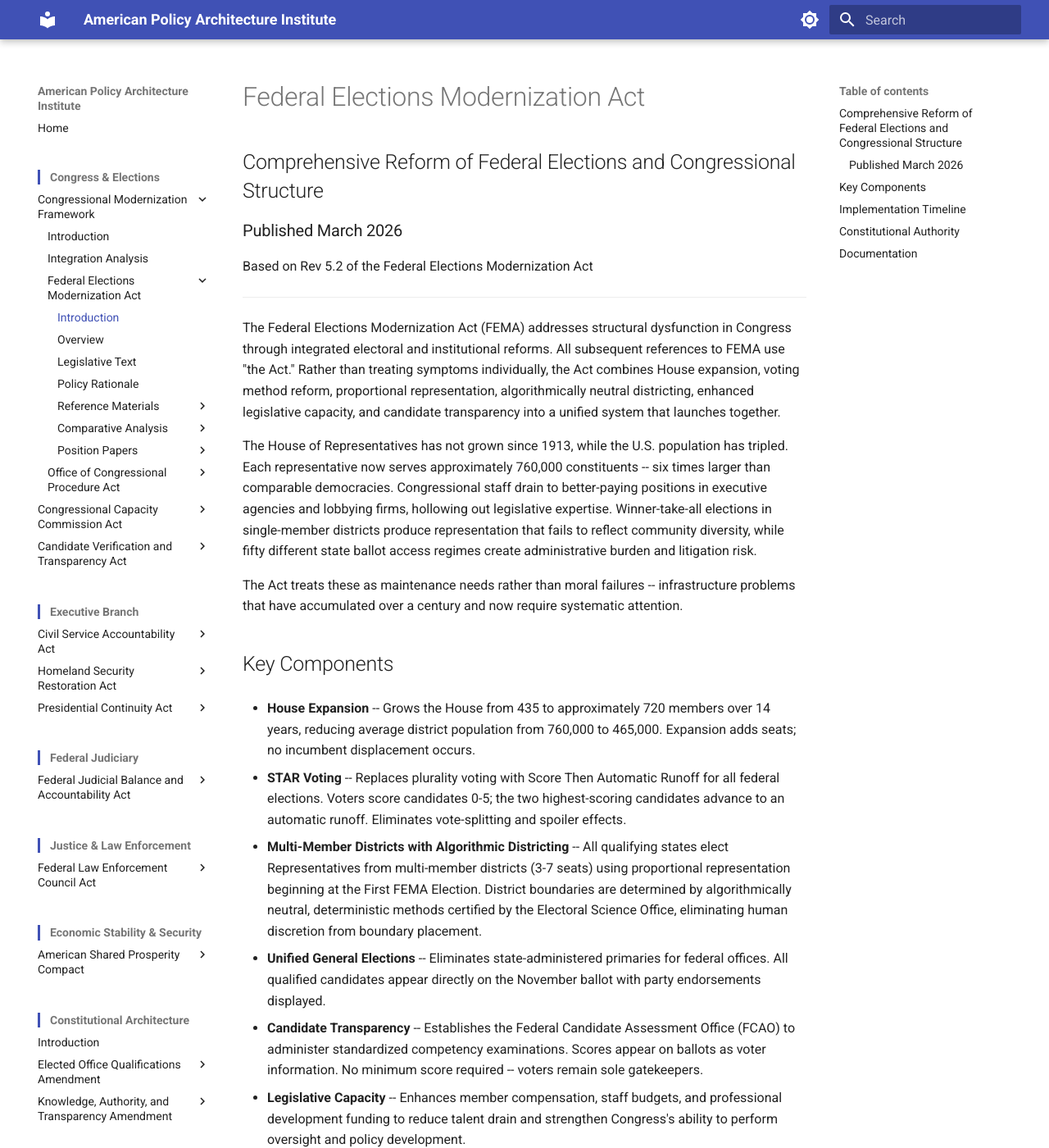
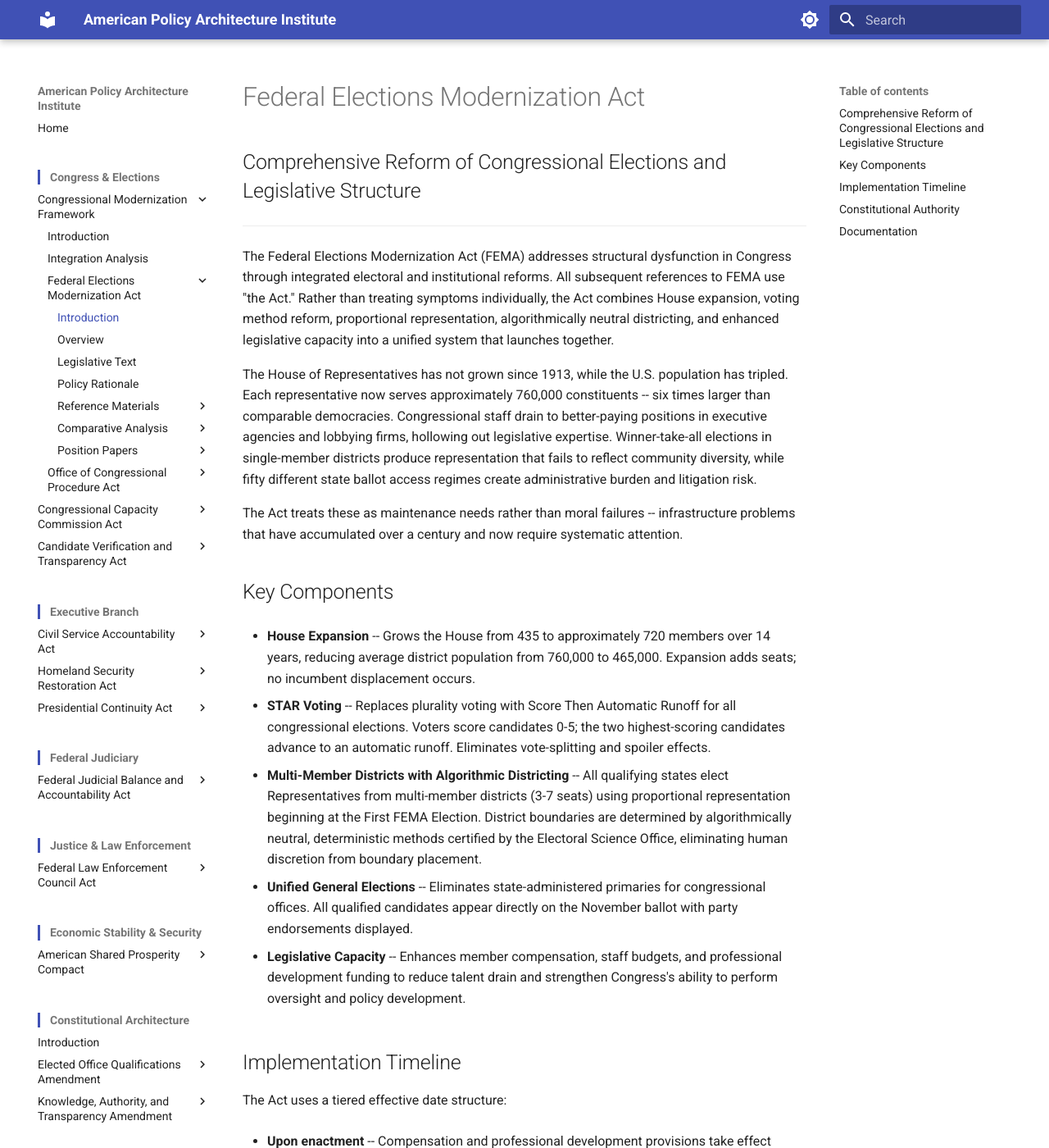
Before and after one commit to albertintech/apai, an MkDocs documentation site: the page built from docs/congress/cmf/fema/introduction.md, in a window 1280 px wide and 1400 px high. Shown: the whole window at 82% size. Built offline with MkDocs 1.6.1 and Material for MkDocs 9.7.7, drawn with Linux system fonts in a browser that asks for light colours; some of the changed text lies outside the part shown.

Commit message:
Update introduction.md

```diff
--- a/docs/congress/cmf/fema/introduction.md
+++ b/docs/congress/cmf/fema/introduction.md
@@ -1,14 +1,10 @@
 # Federal Elections Modernization Act
 
-## Comprehensive Reform of Federal Elections and Congressional Structure
-
-### Published March 2026
-
-Based on Rev 5.2 of the Federal Elections Modernization Act
+## Comprehensive Reform of Congressional Elections and Legislative Structure
 
 ---
 
-The Federal Elections Modernization Act (FEMA) addresses structural dysfunction in Congress through integrated electoral and institutional reforms. All subsequent references to FEMA use "the Act." Rather than treating symptoms individually, the Act combines House expansion, voting method reform, proportional representation, algorithmically neutral districting, enhanced legislative capacity, and candidate transparency into a unified system that launches together.
+The Federal Elections Modernization Act (FEMA) addresses structural dysfunction in Congress through integrated electoral and institutional reforms. All subsequent references to FEMA use "the Act." Rather than treating symptoms individually, the Act combines House expansion, voting method reform, proportional representation, algorithmically neutral districting, and enhanced legislative capacity into a unified system that launches together.
 
 The House of Representatives has not grown since 1913, while the U.S. population has tripled. Each representative now serves approximately 760,000 constituents -- six times larger than comparable democracies. Congressional staff drain to better-paying positions in executive agencies and lobbying firms, hollowing out legislative expertise. Winner-take-all elections in single-member districts produce representation that fails to reflect community diversity, while fifty different state ballot access regimes create administrative burden and litigation risk.
 
@@ -18,13 +14,11 @@
 
 - **House Expansion** -- Grows the House from 435 to approximately 720 members over 14 years, reducing average district population from 760,000 to 465,000. Expansion adds seats; no incumbent displacement occurs.
 
-- **STAR Voting** -- Replaces plurality voting with Score Then Automatic Runoff for all federal elections. Voters score candidates 0-5; the two highest-scoring candidates advance to an automatic runoff. Eliminates vote-splitting and spoiler effects.
+- **STAR Voting** -- Replaces plurality voting with Score Then Automatic Runoff for all congressional elections. Voters score candidates 0-5; the two highest-scoring candidates advance to an automatic runoff. Eliminates vote-splitting and spoiler effects.
 
 - **Multi-Member Districts with Algorithmic Districting** -- All qualifying states elect Representatives from multi-member districts (3-7 seats) using proportional representation beginning at the First FEMA Election. District boundaries are determined by algorithmically neutral, deterministic methods certified by the Electoral Science Office, eliminating human discretion from boundary placement.
 
-- **Unified General Elections** -- Eliminates state-administered primaries for federal offices. All qualified candidates appear directly on the November ballot with party endorsements displayed.
-
-- **Candidate Transparency** -- Establishes the Federal Candidate Assessment Office (FCAO) to administer standardized competency examinations. Scores appear on ballots as voter information. No minimum score required -- voters remain sole gatekeepers.
+- **Unified General Elections** -- Eliminates state-administered primaries for congressional offices. All qualified candidates appear directly on the November ballot with party endorsements displayed.
 
 - **Legislative Capacity** -- Enhances member compensation, staff budgets, and professional development funding to reduce talent drain and strengthen Congress's ability to perform oversight and policy development.
 
@@ -34,9 +28,7 @@
 
 - **Upon enactment** -- Compensation and professional development provisions take effect immediately. Members who vote for the Act see benefits during their careers.
 
-- **First FEMA Election** (~2 years after enactment) -- Electoral reforms launch together: STAR voting, multi-member districts for all qualifying states, algorithmically neutral districting, House expansion to 510 seats, and unified general elections debut simultaneously.
-
-- **Second FEMA Election** (~4 years after enactment) -- FCAO examination scores begin appearing on ballots.
+- **First FEMA Election** (~3 years after enactment) -- Electoral reforms launch together: STAR voting, multi-member districts for all qualifying states, algorithmically neutral districting, House expansion to 510 seats, and unified general elections debut simultaneously.
 
 - **Cube root compliance** (~14 years after enactment) -- House reaches approximately 720 members through biennial 35-seat increases. Smaller states with fewer than three Representatives retain single-member districts throughout.
 
@@ -44,13 +36,11 @@
 
 The Act operates within established constitutional authority:
 
-- **Elections Clause** (Article I, Section 4) grants Congress power to regulate the "times, places and manner" of federal elections, including voting methods, district structures, ballot access standards, and the method by which district boundaries are determined.
+- **Elections Clause** (Article I, Section 4) grants Congress power to regulate the "times, places and manner" of elections for Senators and Representatives, including voting methods, district structures, ballot access standards, and the method by which district boundaries are determined.
 
 - **House sizing** is a statutory matter. Congress adjusted House size thirteen times between 1789 and 1913; the current 435-member cap is a policy choice, not a constitutional requirement.
 
 - **Multi-member districts** have 178 years of American precedent (1789-1967) and explicit Supreme Court validation.
-
-- **FCAO examinations** function as disclosure requirements, not qualifications for office, avoiding constitutional concerns.
 
 ## Documentation
 
@@ -58,8 +48,6 @@
 
 > 📥 [Download this document](https://github.com/albertintech/apai/blob/main/docs/congress/cmf/fema/introduction.md) (opens on GitHub -- click the ⬇ download button)
 
-*Last revised April 2026*
-
 ---
 
 *Prepared by Albert Ramos for The American Policy Architecture Institute*
```
